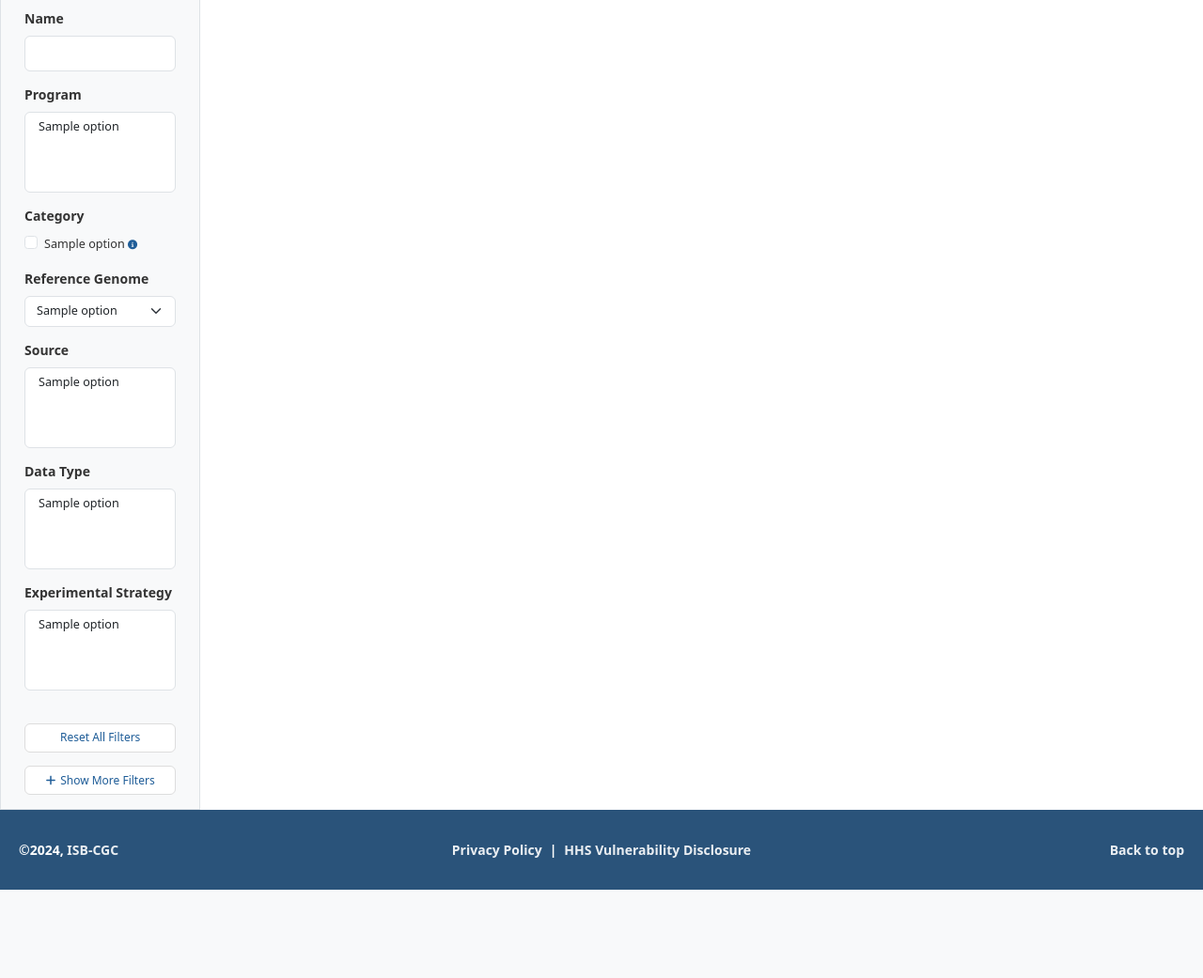
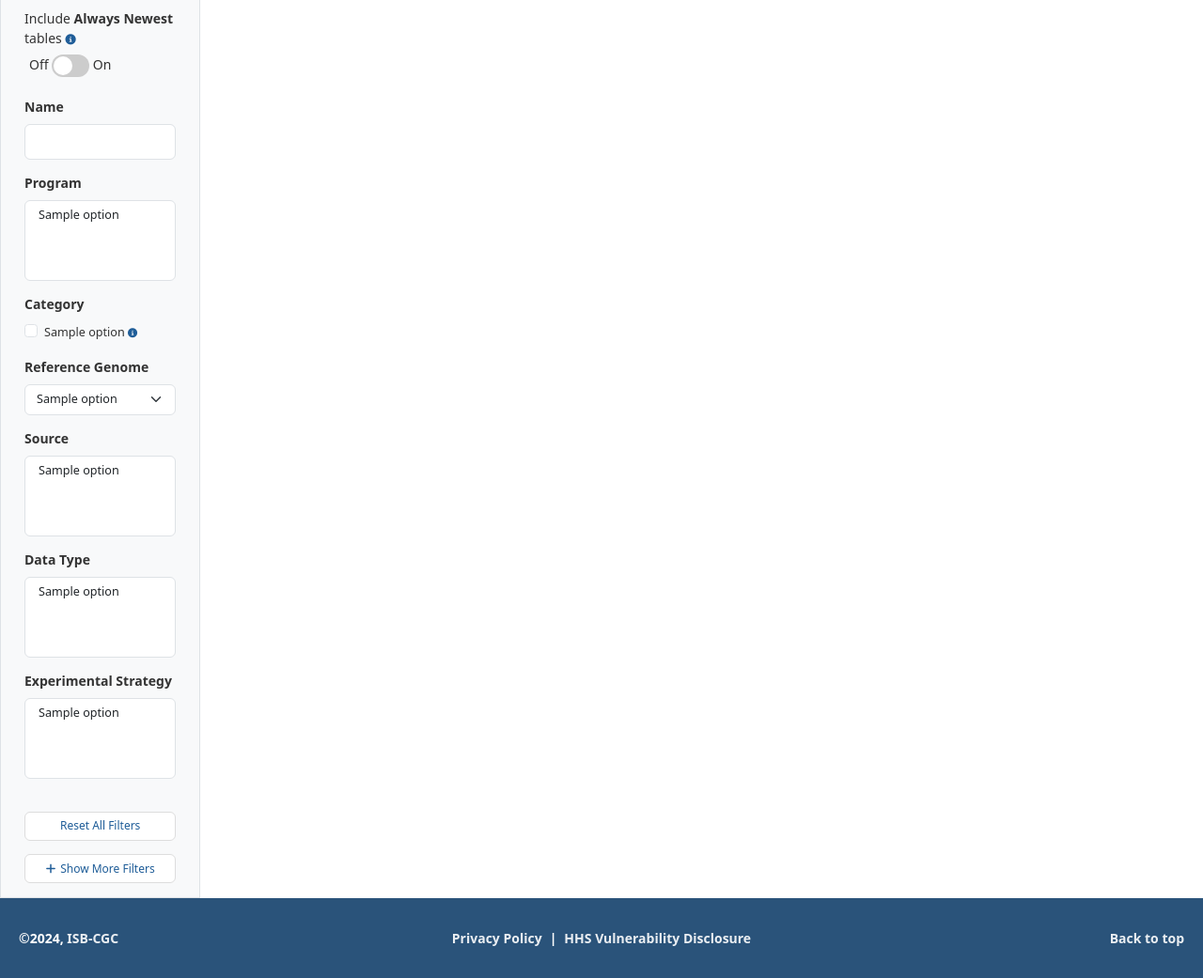
Before and after one commit to isb-cgc/BigQueryTableSearch, a Flask app: template templates/bq_meta_search.html in a window 1280 px wide; the page is wider, and only the part inside the window is pictured. Shown: the part 162-1203 px from the top of that part at 94% size. Before the commit the page ends 1109 px from the top of that part, so only its background shows below. Run offline with Flask 3, Linux system fonts and the light colour scheme; the template is opened without the code that fills it: most values are stand-ins (such as "Sample title", 1, 10 or a date in 2020); parts of the project's set-up code (start-up, migrations or seed data) failed here and were passed over; some libraries are stand-ins or nearby versions.

Commit message:
Include 'Always New' filter

```diff
--- a/main.py
+++ b/main.py
@@ -83,7 +83,7 @@ bq_table_files = {
 
 @app.route("/", methods=['POST', 'GET'])
 def home():
-    return redirect(url_for('search', status='current'))
+    return redirect(url_for('search', status='current', exclude_always_new='true'))
 
 
 # @app.route("/faq/")
@@ -103,14 +103,13 @@ def privacy():
 
 @app.route("/search", methods=['POST', 'GET'])
 def search(status=None):
-    # if not bq_table_files['bq_filters']['file_data']:
     setup_app()
     selected_filters = {}
     if request.method == 'POST':
         rq_meth = request.form
     else:
         rq_meth = request.args
-    for f in ['projectId', 'datasetId', 'tableId', 'friendlyName', 'description', 'field_name', 'labels',
+    for f in ['projectId', 'datasetId', 'tableId', 'friendlyName', 'description', 'field_name', 'labels', 'exclude_always_new',
               'status', 'category', 'experimental_strategy', 'program', 'source', 'data_type', 'reference_genome']:
         if rq_meth.get(f):
             selected_filters[f] = request.args.get(f).lower()
@@ -270,6 +269,14 @@ def filter_by_field_name(rq_meth, rows):
     return rows
 
 
+def exclude_always_new(rows):
+    filtered_rows = []
+    for row in rows:
+        if not row.get('tableReference')['tableId'].endswith('_current'):
+            filtered_rows.append(row)
+    return filtered_rows
+
+
 def filter_by_all_labels(rq_meth, rows):
     f_val = rq_meth.get('labels', '').strip().lower()
     if f_val:
@@ -305,6 +312,8 @@ def filter_rows(rows, req):
                               filter_prop['is_exact_match'])
     rows = filter_by_field_name(rq_meth, rows)
     rows = filter_by_all_labels(rq_meth, rows)
+    if rq_meth.get('exclude_always_new','').lower() == 'true':
+        rows = exclude_always_new(rows)
 
     return rows
 
--- a/static/css/base.css
+++ b/static/css/base.css
@@ -594,3 +594,59 @@ tr.useful-join-shown .useful-join-detail.bqmeta-outline-badge {
     color: #577794;
     /*margin-bottom: 5em;*/
 }
+.switch {
+    position: relative;
+    display: inline-block;
+    width: 40px;
+    height: 24px;
+    margin: 0;
+}
+
+.switch input {
+    opacity: 0;
+    width: 0;
+    height: 0;
+}
+
+.slider {
+    position: absolute;
+    cursor: pointer;
+    top: 0;
+    left: 0;
+    right: 0;
+    bottom: 0;
+    background-color: #ccc;
+}
+
+.slider:before {
+    position: absolute;
+    content: "";
+    height: 20px;
+    width: 20px;
+    left: 2px;
+    bottom: 2px;
+    background-color: white;
+}
+
+input:checked + .slider {
+    background-color: #3A79B8;
+}
+
+input:focus + .slider {
+    box-shadow: 0 0 1px #3A79B8;
+}
+
+input:checked + .slider:before {
+    -webkit-transform: translateX(16px);
+    -ms-transform: translateX(16px);
+    transform: translateX(16px);
+}
+
+/* Rounded sliders */
+.slider.round {
+    border-radius: 24px;
+}
+
+.slider.round:before {
+    border-radius: 50%;
+}
--- a/static/js/bq_meta_search.js
+++ b/static/js/bq_meta_search.js
@@ -66,25 +66,28 @@ $(document).ready(function () {
             },
             {
                 'className': 'colvis-toggle',
-                'name': 'version',
+                'name': 'version_type',
                 'data': function (data) {
                     let table_version = filtered_label_data(data.labels, 'version');
                     return {
                         'table_version': table_version ? table_version.replaceAll('_','.'): null,
-                        'releases': data.versions
+                        'releases': data.versions,
+                        'type':  (data.id.endsWith('_current') ? 'Always New' : 'Stable')
                     }
                 },
-                'render': function (data, type) {
+                'render': function (data) {
                     let html_version = '';
                     if (data.table_version){
                         html_version = data.table_version;
                         let num_vers = data.releases ? Object.keys(data.releases).length:0;
                         let ver_clss = num_vers ? 'view-versions me-2': 'me-4';
                         html_version = '<span class="'+ver_clss+'">'+html_version+'</span>';
+                        html_version += '</br>('+data.type+')';
                     }
+
                     return html_version;
                 },
-                'searchable': false
+                'searchable': true
             },
             {
                 'name': 'projectId',
@@ -371,7 +374,7 @@ $(document).ready(function () {
             }
         });
         let checkbox_filters = {};
-        $('input.bq-checkbox:checked').each(function () {
+        $('input.bq-checkbox:checked, input.bq-switch:not(:checked)').each(function () {
             let column_name = $(this).attr('data-column-name');
             let term = $(this).val();
             if (column_name in checkbox_filters) {
@@ -394,7 +397,7 @@ $(document).ready(function () {
         updateSearch();
     });
 
-    $('.bq-checkbox, .bq-select').on('change', function () {
+    $('.bq-checkbox, .bq-switch, .bq-select').on('change', function () {
         updateSearch();
     });
 
@@ -719,20 +722,25 @@ let formatFullId = function (tblRef, wrapText) {
 let copy_to_clipboard = function (el) {
     navigator.clipboard.writeText(el.text());
 };
+
 const sortAlphaNum = (a, b) => a.localeCompare(b, 'en', {numeric: true})
+
 let format_tbl_versions = function (versions_data, row_table_id) {
-
     let html_tbl = '<div><table class="versions-table">';
-    html_tbl += '<tr><th class="px-2">Version</th><th class="px-2">Table</th><th></th></tr>';
+    html_tbl += '<tr><th class="px-2">Version</th><th class="px-2">Table</th><th class="px-2">Type</th></tr>';
     for (let d of Object.keys(versions_data).sort(sortAlphaNum).reverse()) {
         html_tbl += '<tr><td class="px-2">' + d + (versions_data[d].is_latest ? "<span class='ms-2 badge rounded-pill bg-secondary'>Latest</span>" : "");
         html_tbl += '</td><td class="px-2">';
         let table_link_list = [];
+        let type_list = [];
         for (let t of versions_data[d].tables) {
             let refs = get_joined_table_refs(t);
-            table_link_list.push((row_table_id == refs.formatted_id ? '<span class="text-secondary fw-bold pe-2">&#8728;</span>':'<span class="pe-2">&nbsp;&nbsp;</span>')+'<a class="table-link" rel="noreferrer" target="_blank" href="' + refs.table_url + '">' + refs.formatted_id + '</a>');
+            table_link_list.push((row_table_id == refs.formatted_id ? '<span class="text-secondary fw-bold pe-1">&rarr;</span>':'<span class="pe-2">&nbsp;&nbsp;</span>')+'<a class="table-link" rel="noreferrer" target="_blank" href="' + refs.table_url + '">' + refs.formatted_id + '</a>');
+            type_list.push(refs.formatted_id.endsWith('_current') ? 'Always New': 'Stable');
         }
         html_tbl += table_link_list.join('<br/>');
+        html_tbl += '</td><td class="px-2">';
+        html_tbl += type_list.join('<br/>');
         html_tbl += '</td></tr>';
     }
     html_tbl += '</table></div>';
--- a/templates/bq_meta_search.html
+++ b/templates/bq_meta_search.html
@@ -31,6 +31,19 @@
                             <option value="{{ option.value }}">{{ option.label }}</option>
                             {% endfor %}
                         </select>
+                    </div>
+                    <div>
+                        <label class="">Include <strong>Always Newest</strong> tables <i class="fa fa-info-circle" data-placement="bottom"
+                                   title="Include tables that are updated regularly to the latest version."></i></label>
+                        <div id="hideDynamic">
+                            Off
+                            <label class="switch">
+                                <input class="bq-switch" type="checkbox" data-column-name="exclude_always_new"
+                                       value="true">
+                                <span class="slider round"></span>
+                            </label>
+                            On
+                        </div>
                     </div>
                     <div>
                         <label class="form-label">Name</label>
@@ -172,11 +185,9 @@
                 <th>Source</th>
                 <th>Data Type</th>
                 <th title="Experimental Strategy">Exp. Strategy</th>
-
                 <th style="width:9%;">Status</th>
                 <th style="width:8%;">Rows</th>
                 <th style="width:8%;">Created</th>
-<!--                <th style="width:8%;">Release History</th>-->
                 <th style="width:8%;">Example Joins</th>
                 <th style="width:7%;">Preview</th>
                 <th style="width:7%;">Description</th>
```
